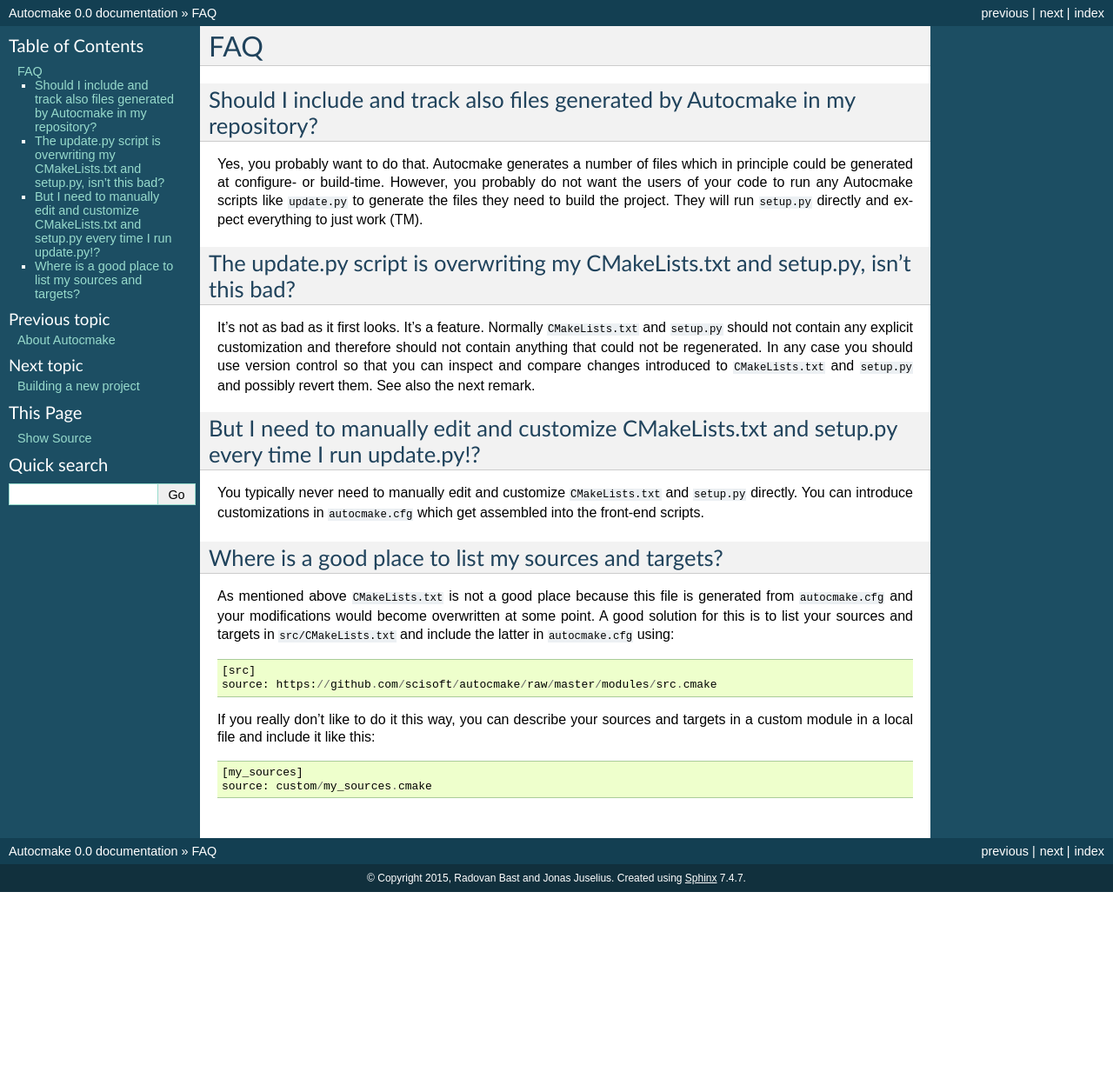
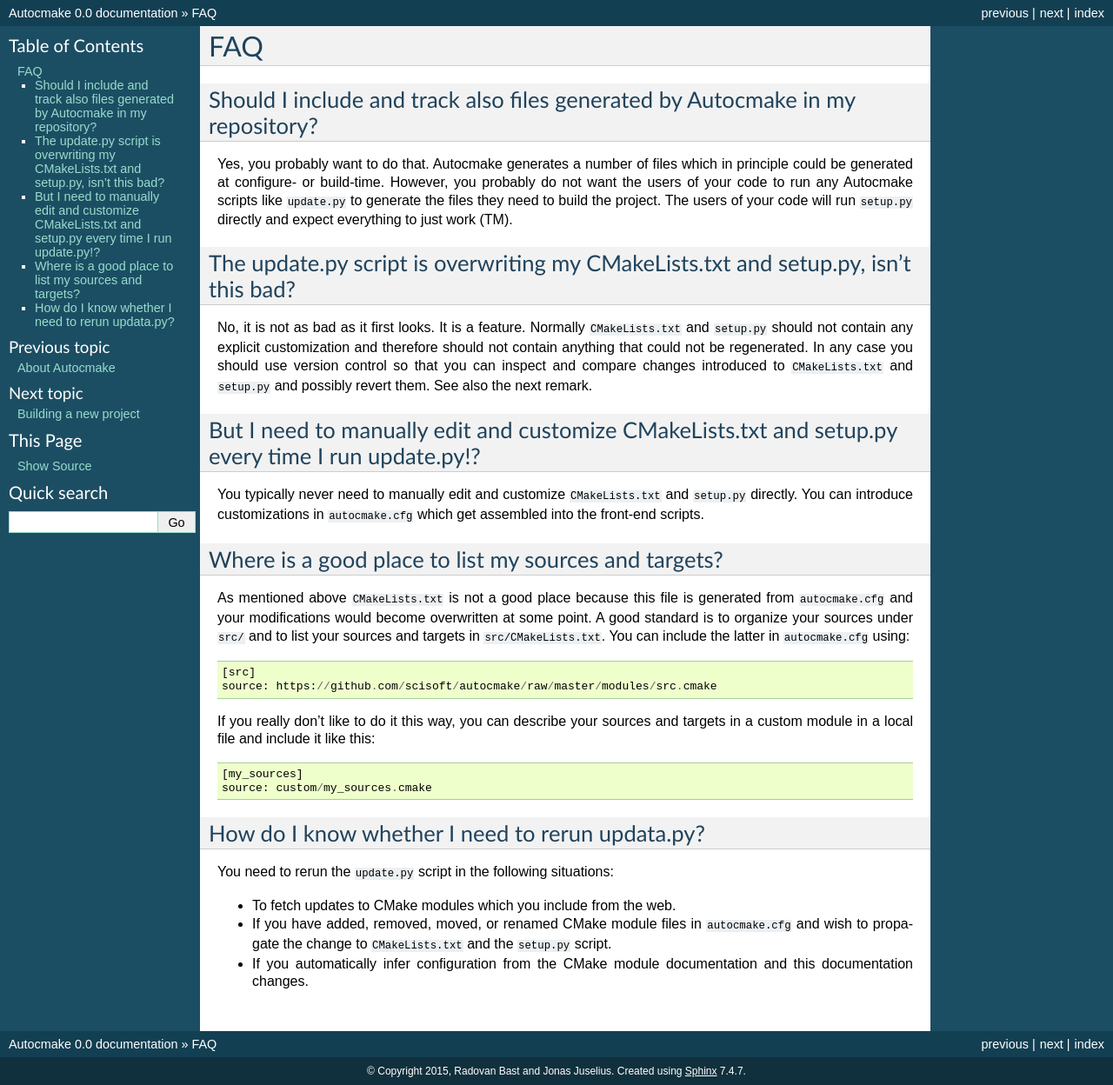
Before and after one commit to dev-cafe/autocmake, a Sphinx documentation site: the page built from doc/developers/faq.rst, in a window 1280 px wide. Shown: the whole page at 87% size. Built offline with Sphinx 7.4.7, drawn with Linux system fonts in a browser that asks for light colours; before the commit the page ends 1026 px from its top, so only the background shows below that.

Commit message:
more FAQ

```diff
--- a/doc/developers/faq.rst
+++ b/doc/developers/faq.rst
@@ -10,19 +10,20 @@ Should I include and track also files generated by Autocmake in my repository?
 Yes, you probably want to do that. Autocmake generates a number of files which
 in principle could be generated at configure- or build-time.  However, you
 probably do not want the users of your code to run any Autocmake scripts like
-``update.py`` to generate the files they need to build the project. They will
-run ``setup.py`` directly and expect everything to just work (TM).
+``update.py`` to generate the files they need to build the project. The users
+of your code will run ``setup.py`` directly and expect everything to just work
+(TM).
 
 
 The update.py script is overwriting my CMakeLists.txt and setup.py, isn't this bad?
 -----------------------------------------------------------------------------------
 
-It's not as bad as it first looks. It's a feature. Normally ``CMakeLists.txt``
-and ``setup.py`` should not contain any explicit customization and therefore should not
-contain anything that could not be regenerated. In any case you should use
-version control so that you can inspect and compare changes introduced to
-``CMakeLists.txt`` and ``setup.py`` and possibly revert them. See also the next
-remark.
+No, it is not as bad as it first looks. It is a feature. Normally
+``CMakeLists.txt`` and ``setup.py`` should not contain any explicit
+customization and therefore should not contain anything that could not be
+regenerated. In any case you should use version control so that you can inspect
+and compare changes introduced to ``CMakeLists.txt`` and ``setup.py`` and
+possibly revert them. See also the next remark.
 
 
 But I need to manually edit and customize CMakeLists.txt and setup.py every time I run update.py!?
@@ -36,10 +37,11 @@ which get assembled into the front-end scripts.
 Where is a good place to list my sources and targets?
 -----------------------------------------------------
 
-As mentioned above ``CMakeLists.txt`` is not a good place because this file is generated
-from ``autocmake.cfg`` and your modifications would become overwritten at some point.
-A good solution for this is to list your sources and targets in ``src/CMakeLists.txt``
-and include the latter in ``autocmake.cfg`` using::
+As mentioned above ``CMakeLists.txt`` is not a good place because this file is
+generated from ``autocmake.cfg`` and your modifications would become
+overwritten at some point.  A good standard is to organize your sources under
+``src/`` and to list your sources and targets in ``src/CMakeLists.txt``.  You
+can include the latter in ``autocmake.cfg`` using::
 
   [src]
   source: https://github.com/scisoft/autocmake/raw/master/modules/src.cmake
@@ -49,3 +51,16 @@ targets in a custom module in a local file and include it like this::
 
   [my_sources]
   source: custom/my_sources.cmake
+
+
+How do I know whether I need to rerun updata.py?
+------------------------------------------------
+
+You need to rerun the ``update.py`` script in the following situations:
+
+- To fetch updates to CMake modules which you include from the web.
+- If you have added, removed, moved, or renamed CMake module files in
+  ``autocmake.cfg`` and wish to propagate the change to ``CMakeLists.txt`` and
+  the ``setup.py`` script.
+- If you automatically infer configuration from the CMake module documentation and
+  this documentation changes.
--- a/doc/users/faq.rst
+++ b/doc/users/faq.rst
@@ -27,4 +27,6 @@ How can I redefine compiler flags?
 
 If you export compiler flags using the environment variables ``FCFLAGS``,
 ``CFLAGS``, or ``CXXFLAGS``, respectively, then the configuration will use
-those flags and neither augment them, nor redefine them.
+those flags and neither augment them, nor redefine them. Setting
+these environment variables you have full control over the flags
+without editing CMake files.
```
